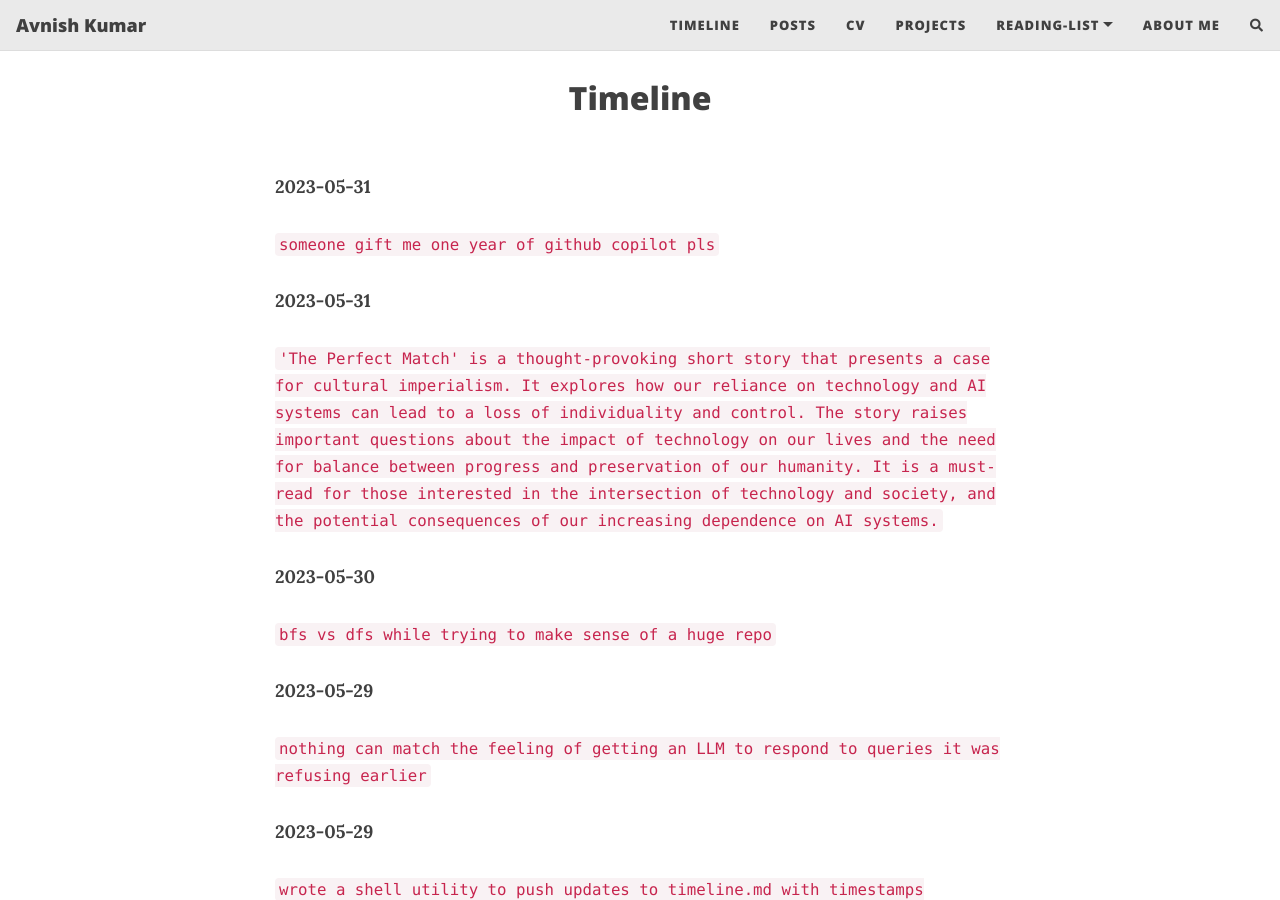
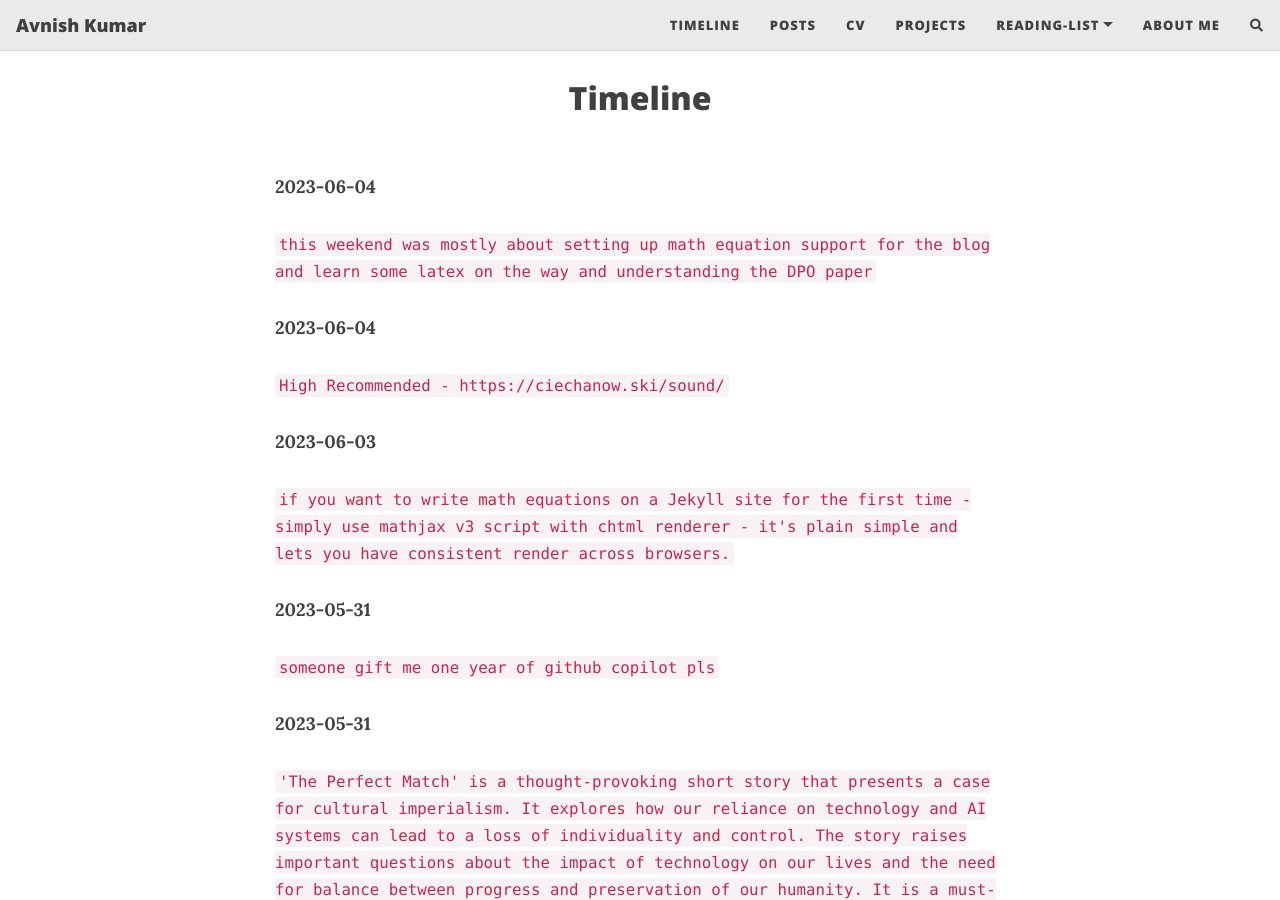
Before and after one commit to kavnish/kavnish.github.io, a Jekyll site: the page built from pages/timeline.md, in a window 1280 px wide and 900 px high. Built offline with Jekyll 4.4.1, drawn with Linux system fonts in a browser that asks for light colours; nearby versions of some CDN libraries; comment, search, counter and statistics services are not loaded.

Commit message:
tl update

```diff
--- a/pages/timeline.md
+++ b/pages/timeline.md
@@ -8,6 +8,20 @@ nav-short: true
 full-width: false
 published: true
 ---
+
+**2023-06-04**
+
+`this weekend was mostly about setting up math equation support for the blog and learn some latex on the way and understanding the DPO paper`
+
+
+**2023-06-04**
+
+`High Recommended - https://ciechanow.ski/sound/`
+
+
+**2023-06-03**
+
+`if you want to write math equations on a Jekyll site for the first time - simply use mathjax v3 script with chtml renderer - it's plain simple and lets you have consistent render across browsers.`
 
 **2023-05-31**
 
```
